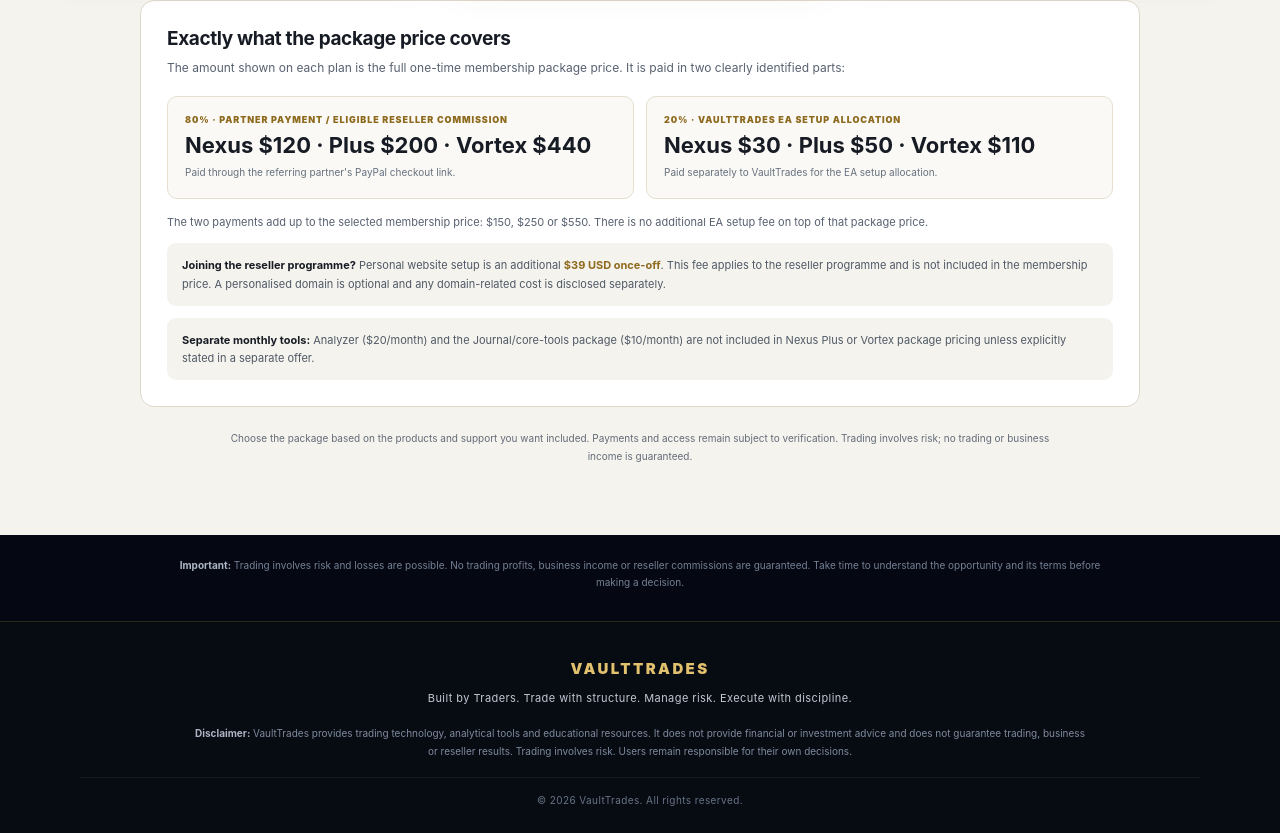
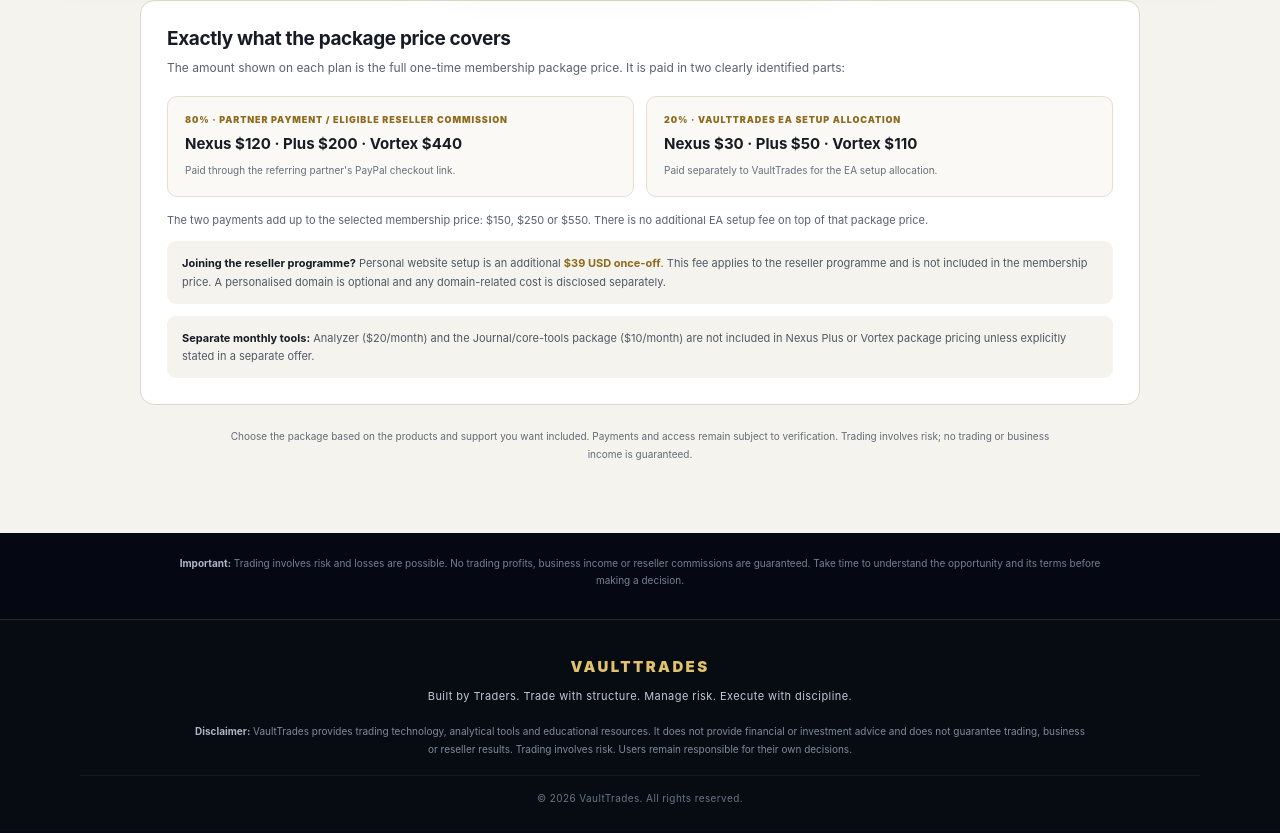
Before and after one commit to iyandatalks/vaulttrades, a Next.js app: page /start in a window 1280 px wide. Shown: the part 1892-2725 px from the top of the page. Built offline with nearby package versions, Linux system fonts and the light colour scheme; no server answers.

Commit message:
Tune membership payment breakdown typography

```diff
--- a/app/start/start.css
+++ b/app/start/start.css
@@ -43,7 +43,7 @@
 .vts-price-parts{display:grid;grid-template-columns:1fr 1fr;gap:12px;margin-top:18px}
 .vts-price-parts>div{display:flex;flex-direction:column;gap:7px;padding:17px;border:1px solid #e6dfd0;border-radius:10px;background:#faf9f6}
 .vts-price-parts span{color:#8d6a1d;font-size:9px;font-weight:950;letter-spacing:.1em}
-.vts-price-parts strong{color:#171b24;font-size:22px}
+.vts-price-parts strong{color:#171b24;font-size:15px;line-height:1.6}
 .vts-price-parts small{color:#65707d;font-size:10px;line-height:1.55}
 .vts-price-footnote{margin:14px 0 0;color:#586170;font-size:11px;line-height:1.7}
 .vts-website-fee,.vts-separate-tools{margin-top:12px;padding:13px 15px;border-radius:9px;background:#f5f3ed;color:#4f5966;font-size:11px;line-height:1.65}
```
